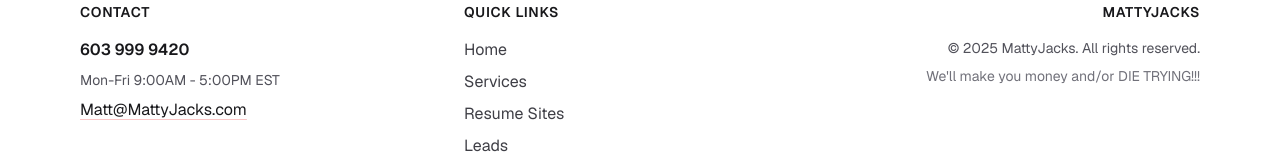
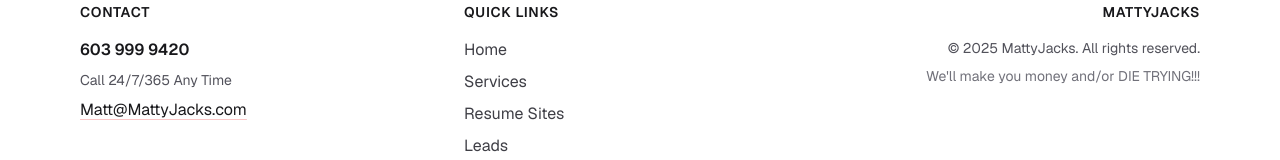
Before and after one commit to mattyjacks/website, a Next.js app in the folder mattyjacks7/: page /whatsapp in a window 1280 px wide. Shown: the part 1134-1294 px from the top of the page. Built offline with nearby package versions, Linux system fonts and the light colour scheme; no server answers.

Commit message:
Update business hours

```diff
--- a/mattyjacks7/app/layout.tsx
+++ b/mattyjacks7/app/layout.tsx
@@ -84,7 +84,7 @@ export default function RootLayout({
                         603 999 9420
                       </a>
                       <div className="text-sm text-zinc-600 dark:text-zinc-400">
-                        Mon-Fri 9:00AM - 5:00PM EST
+                        Call 24/7/365 Any Time
                       </div>
                       <a
                         href="mailto:Matt@MattyJacks.com"
```
